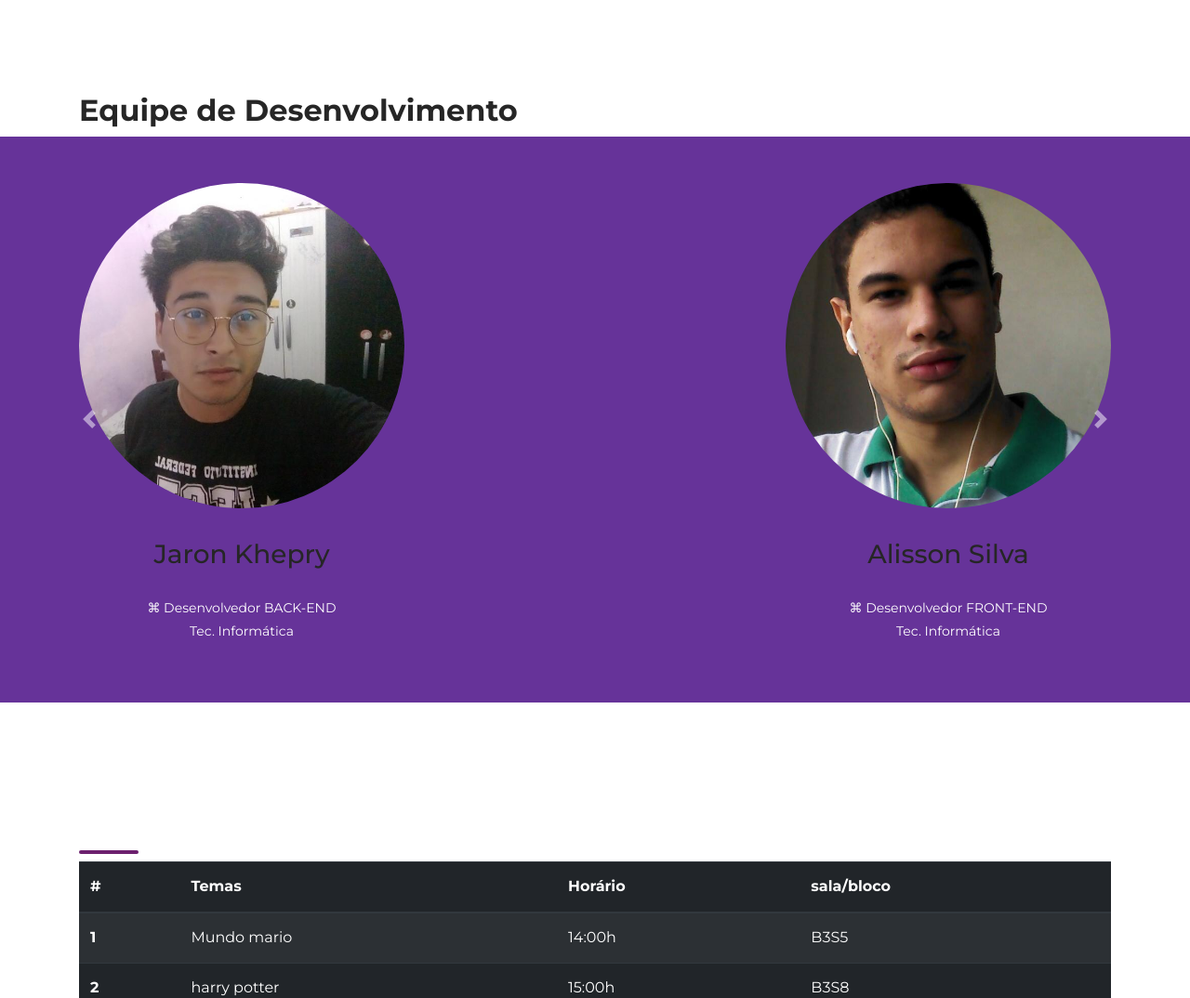
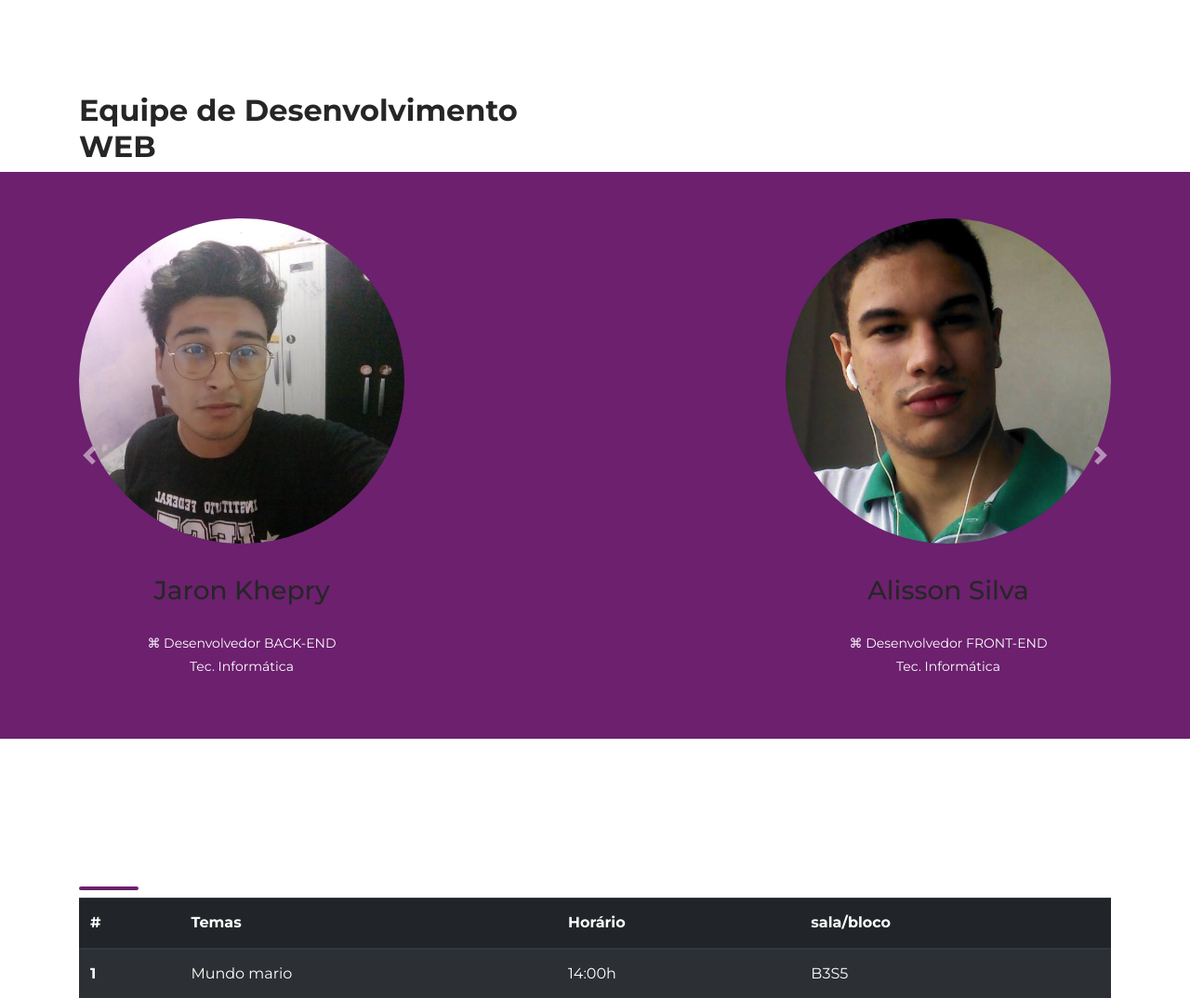
Before and after one commit to kepry/fantabob, a PHP site: page /contact.html in a window 1280 px wide. Shown: the part 426-1500 px from the top of the page at 93% size. Run offline with PHP 8.4, Linux system fonts and the light colour scheme.

Commit message:
So ajeitei as cores
so ajeitei as cores certas da acon

```diff
--- a/contact.html
+++ b/contact.html
@@ -229,7 +229,7 @@
 
 
                 <div class="col-12 col-lg-6">
-                        <div><h2><b>Equipe de Desenvolvimento</b></h2></div>
+                        <div><h2><b>Equipe de Desenvolvimento WEB</b></h2></div>
                 </div><!-- .col -->
             </div><!-- .row -->
         </div><!-- .container -->
--- a/style.css
+++ b/style.css
@@ -2220,7 +2220,7 @@ ul.tabs-nav .tab-nav.active {
 
 
 .ajeitando {
-    background-color: rebeccapurple;
+    background-color: #6c206e;
 }
 
 
```
